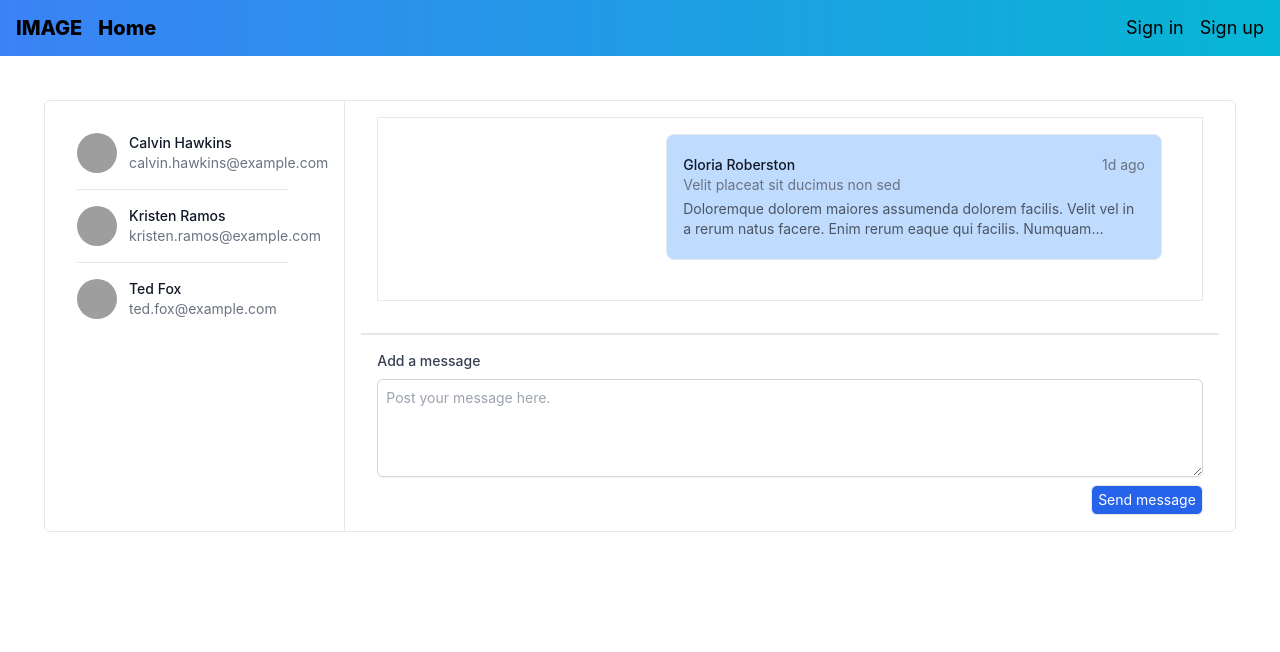
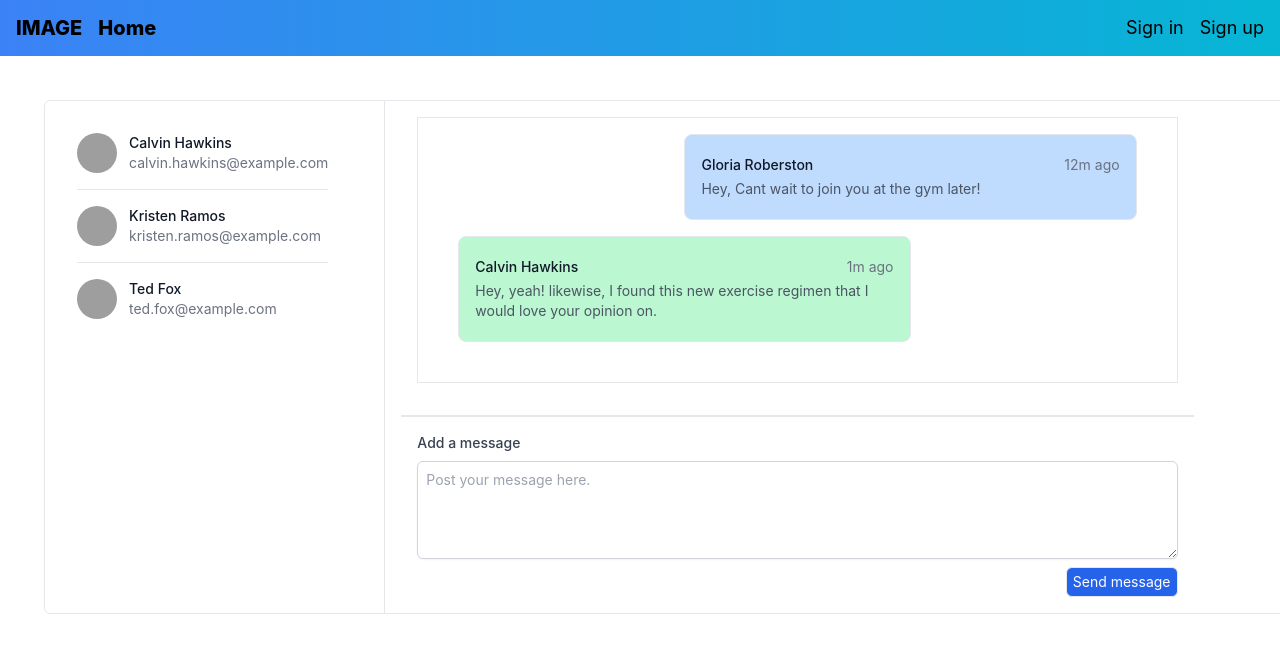
Before and after one commit to JustinParkCS/FitIntoSchedule-client, a React (Create React App) app: page /message in a window 1280 px wide. Shown: the top 652 px of the page. Built offline with nearby package versions, Linux system fonts and the light colour scheme; grey boxes are pictures that could not be loaded.

Commit message:
feat: added colors to messages

```diff
--- a/src/App.js
+++ b/src/App.js
@@ -18,7 +18,7 @@ function App() {
         <div>
           <Navbar />
         </div>
-        <div className="p-4">
+        <div className="p-4 w-full">
           <Routes>
             <Route exact path="/" element={<Landing />} />
             <Route exact path="/message" element={<Messages />} />
--- a/src/components/MsgTxtList.js
+++ b/src/components/MsgTxtList.js
@@ -3,28 +3,40 @@ import React from "react";
 const messages = [
   {
     id: 1,
-    subject: "Velit placeat sit ducimus non sed",
+    subject: "",
     sender: "Gloria Roberston",
-    time: "1d ago",
+    time: "12m ago",
+    datetime: "2021-01-27T16:35",
+    preview: "Hey, Cant wait to join you at the gym later!",
+  },
+  {
+    id: 2,
+    subject: "",
+    sender: "Calvin Hawkins",
+    time: "1m ago",
     datetime: "2021-01-27T16:35",
     preview:
-      "Doloremque dolorem maiores assumenda dolorem facilis. Velit vel in a rerum natus facere. Enim rerum eaque qui facilis. Numquam laudantium sed id dolores omnis in. Eos reiciendis deserunt maiores et accusamus quod dolor.",
+      "Hey, yeah! likewise, I found this new exercise regimen that I would love your opinion on.",
   },
-  // More messages...
 ];
 
 const MsgTxtList = () => {
   return (
-    <div>
-      <ul className="divide-y divide-gray-200 w-full flex relative border px-10 pt-4 pb-10 h-auto overflow-auto">
+    <div className="relative">
+      <ul className="w-full flex flex-col relative border px-10 pt-4 pb-10 h-auto gap-y-4">
         {messages.map((message, indx) => (
           //   {/* justify end here if user.email == message.user */}
-          <div className={`flex justify-end`} key={indx}>
+          <div
+            className={`w-full flex ${indx % 2 === 0 ? "justify-end" : ""}`}
+            key={indx}
+          >
             {/* console.log(message) */}
 
             <li
               key={message.id}
-              className="relative py-5 px-4 hover:bg-gray-50 focus-within:ring-2 focus-within:ring-inset focus-within:ring-indigo-600 border rounded-lg w-2/3 flex flex-col bg-blue-200"
+              className={`relative py-5 px-4 hover:bg-gray-50 focus-within:ring-2 focus-within:ring-inset focus-within:ring-indigo-600 border rounded-lg w-2/3 flex flex-col ${
+                indx % 2 === 0 ? "bg-blue-200" : "bg-green-200"
+              }`}
             >
               <div className="flex justify-between space-x-3">
                 <div className="min-w-0 flex-1">
--- a/src/pages/Messages.js
+++ b/src/pages/Messages.js
@@ -5,14 +5,14 @@ import MsgTxtList from "../components/MsgTxtList";
 
 const Messages = () => {
   return (
-    <div className="relative border m-7 rounded-md h-full">
+    <div className="relative border m-7 rounded-md h-full w-full">
       <div className="flex flex-row gap-10 divide-x px-4">
         {/* people list view */}
         <div className="flex justify-center items-start p-4 h-full">
           <MsgPplList />
         </div>
         {/* right side -> msg text and post */}
-        <div className="flex flex-col gap-y-4 divide-y-2 pl-4">
+        <div className="flex flex-col gap-y-4 divide-y-2 pl-4 w-2/3 justify-center">
           {/* msg text list */}
           <div className="p-4">
             <MsgTxtList />
```
